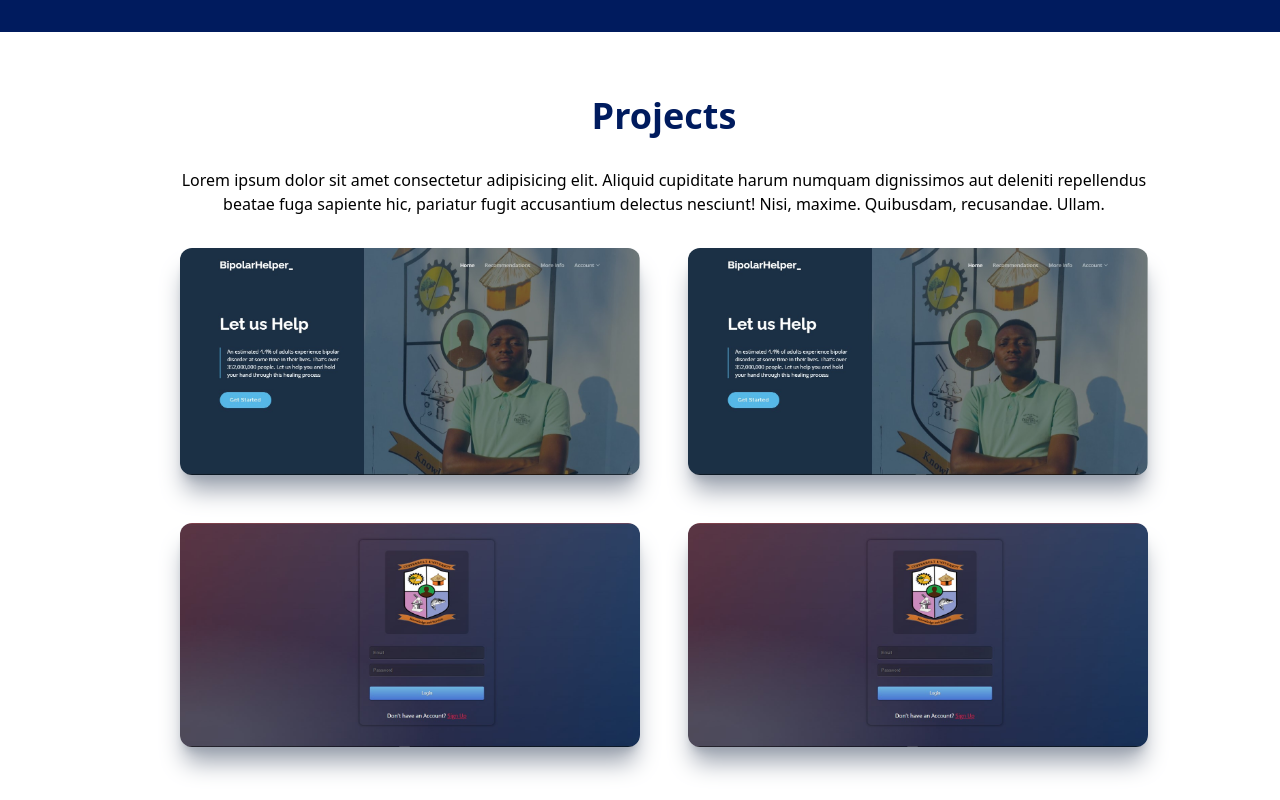
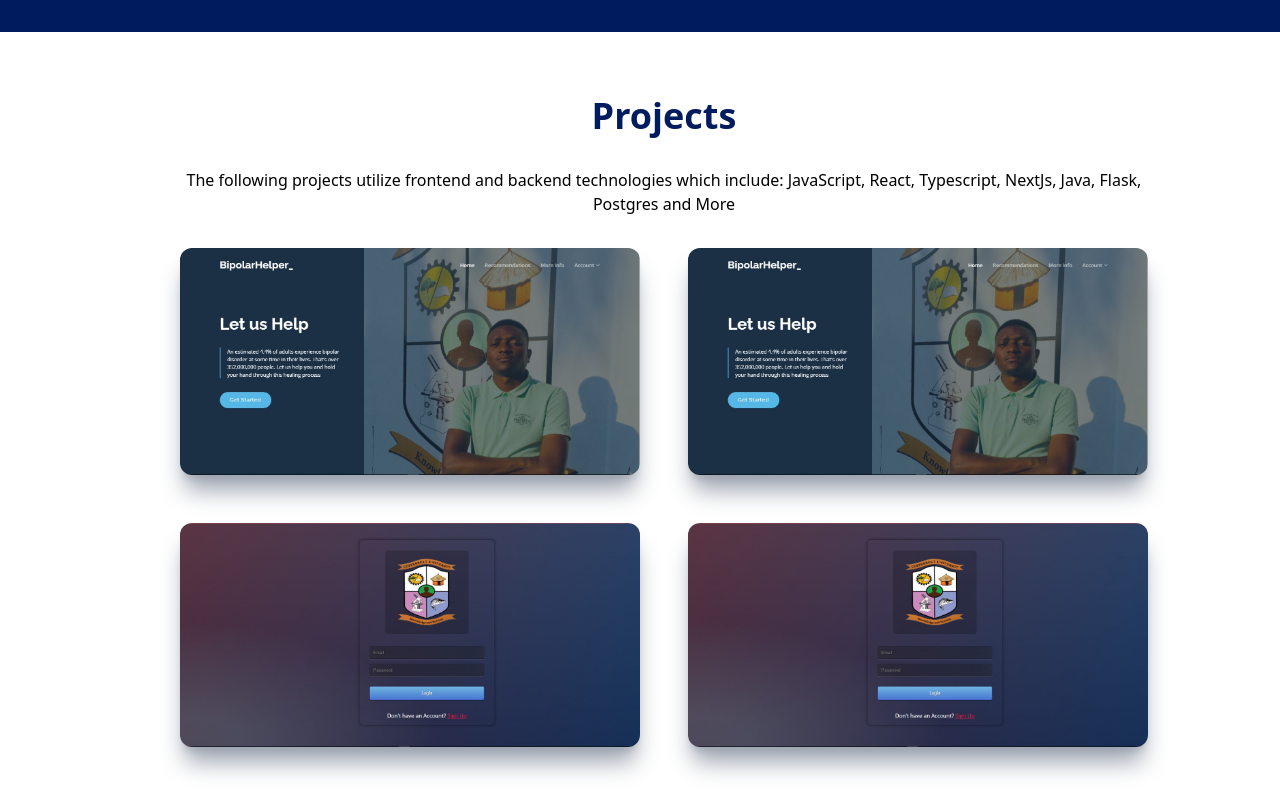
Before and after one commit to cozyCodr/deploy_portfolio, a React (Vite) app: page / in a window 1280 px wide. Shown: the part 1480-2280 px from the top of the page. Built offline with nearby package versions, Linux system fonts and the light colour scheme.

Commit message:
update project statement

```diff
--- a/src/components/Contact.jsx
+++ b/src/components/Contact.jsx
@@ -10,7 +10,7 @@ const Contact = () => {
         action="https://getform.io/f/a1dc59e8-b586-4997-9bb5-28c283330a9a"
         method="POST"
         encType="multipart/form-data"
-        className="flex flex-col items-center md:w-96 w-full rounded-md mx-auto"
+        className="flex flex-col items-center md:w-96 w-full mx-auto"
       >
         <div className="grid md:grid-cols-2 gap-4 py-2 w-full">
           <div className="flex flex-col w-full">
--- a/src/components/Projects.jsx
+++ b/src/components/Projects.jsx
@@ -19,10 +19,9 @@ const Projects = () => {
         Projects
       </h1>
       <p className="text-center py-8">
-        Lorem ipsum dolor sit amet consectetur adipisicing elit. Aliquid
-        cupiditate harum numquam dignissimos aut deleniti repellendus beatae
-        fuga sapiente hic, pariatur fugit accusantium delectus nesciunt! Nisi,
-        maxime. Quibusdam, recusandae. Ullam.
+        The following projects utilize frontend and backend technologies which
+        include: JavaScript, React, Typescript, NextJs, Java, Flask, Postgres
+        and More
       </p>
       <div className="grid sm:grid-cols-2 gap-12">
         <ProjectItem image={bhelperImg} title="Bipolar Helper Site" />
```
